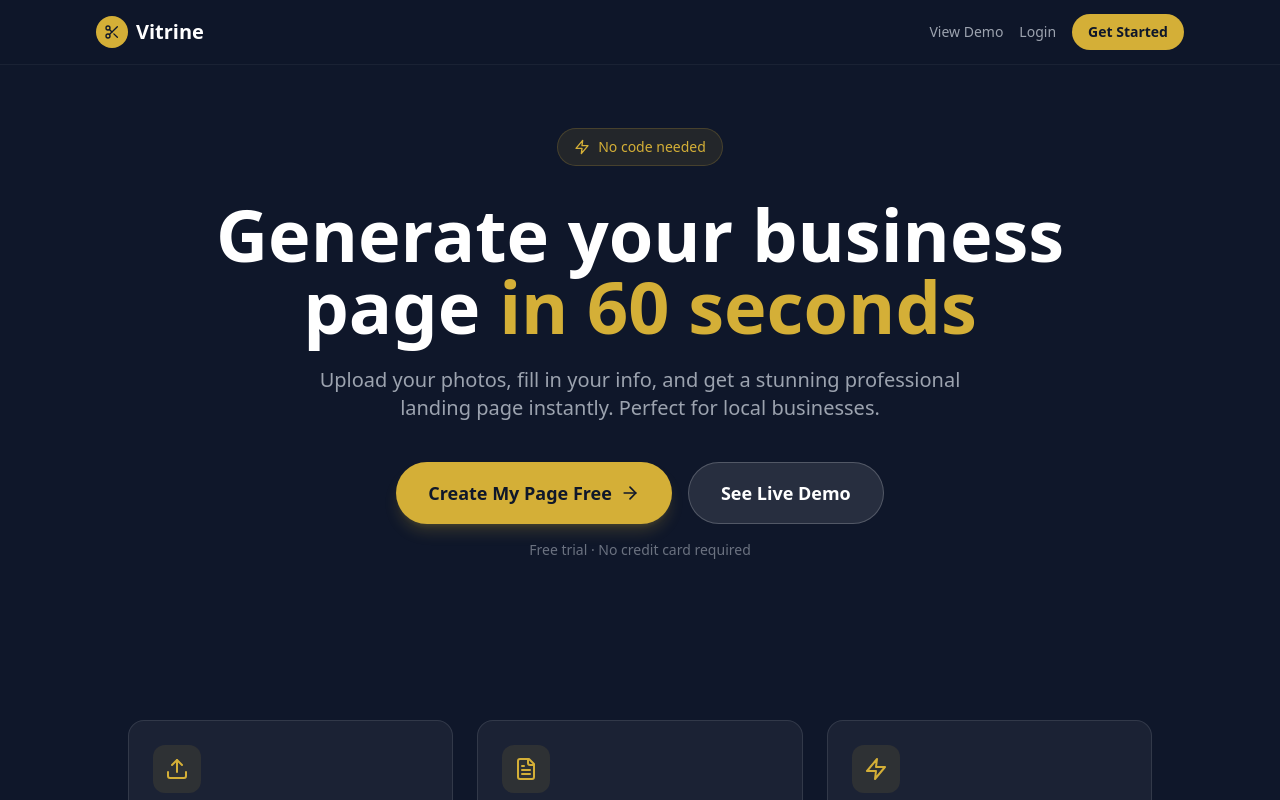
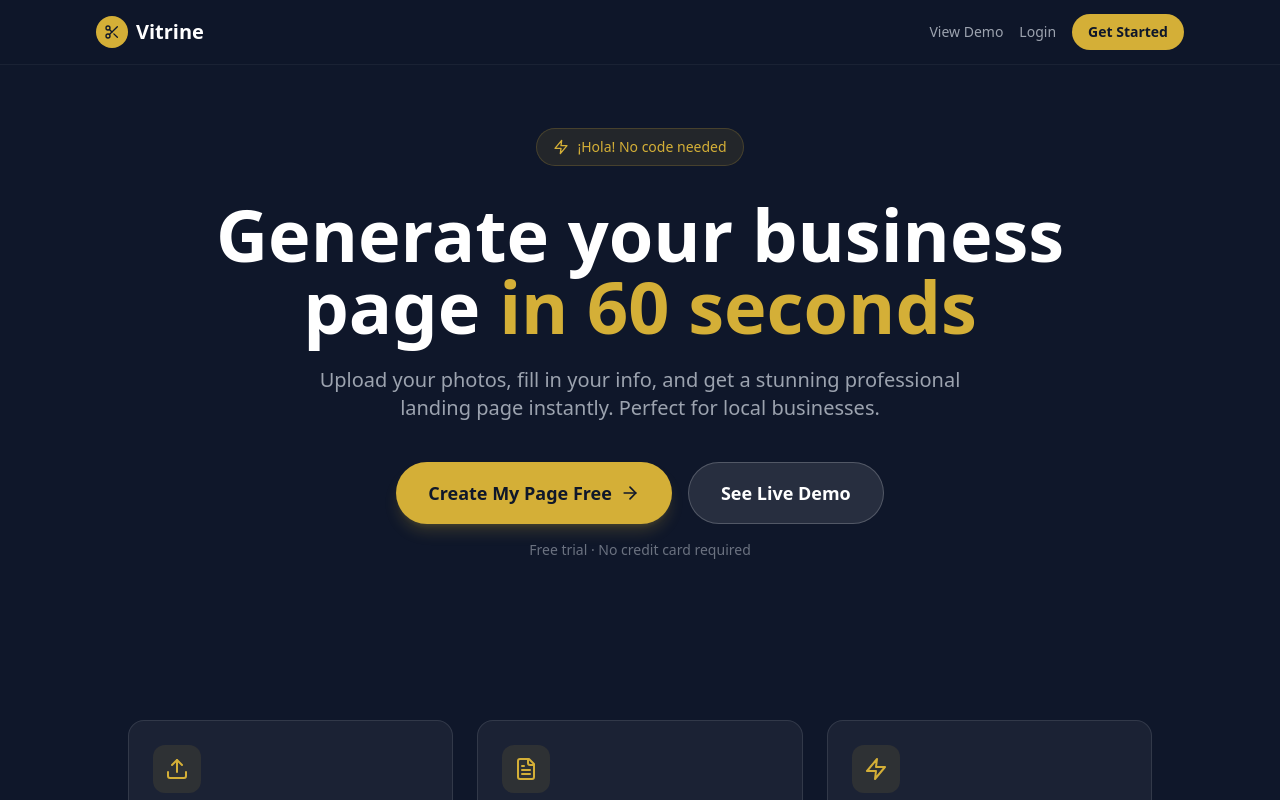
Before and after one commit to gabrieljcsena26-web/vitrine, a Next.js app: page / in a window 1280 px wide. Shown: the top 800 px of the page. Built offline with nearby package versions, Linux system fonts and the light colour scheme.

Commit message:
Add Spanish greeting to homepage
Agent-Logs-Url: https://github.com/gabrieljcsena26-web/vitrine/sessions/654307e3-92c0-4755-ae49-207fb18278fa

Co-authored-by: gabrieljcsena26-web <251907821+gabrieljcsena26-web@users.noreply.github.com>

```diff
--- a/app/page.tsx
+++ b/app/page.tsx
@@ -36,7 +36,7 @@ export default function HomePage() {
         <div className="max-w-4xl mx-auto">
           <div className="inline-flex items-center gap-2 bg-gold/10 border border-gold/20 rounded-full px-4 py-2 mb-8">
             <Zap className="w-4 h-4 text-gold" />
-            <span className="text-gold text-sm font-medium">No code needed</span>
+            <span className="text-gold text-sm font-medium">¡Hola! No code needed</span>
           </div>
           <h1 className="text-5xl md:text-7xl font-bold leading-tight mb-6">
             Generate your business page{' '}
```
